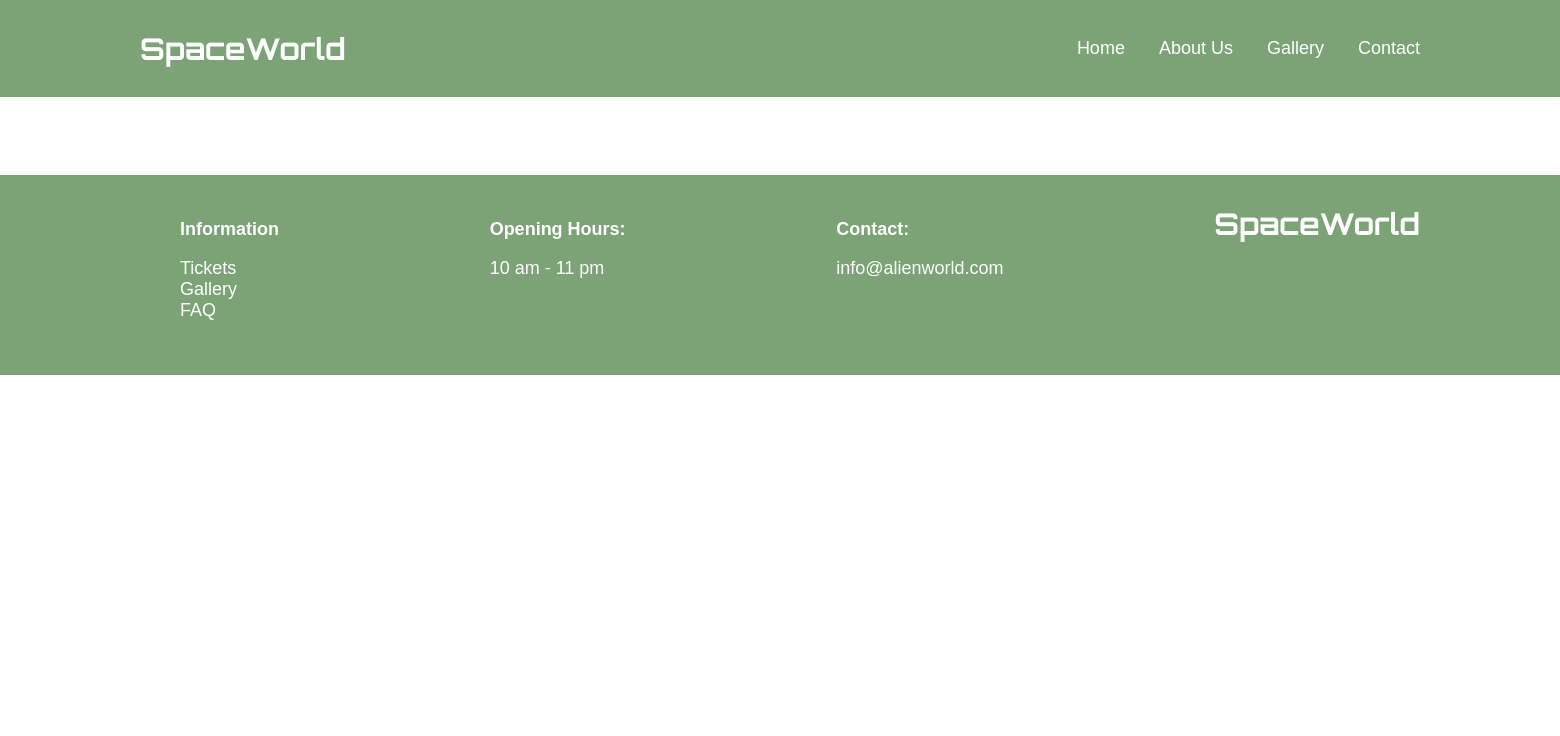
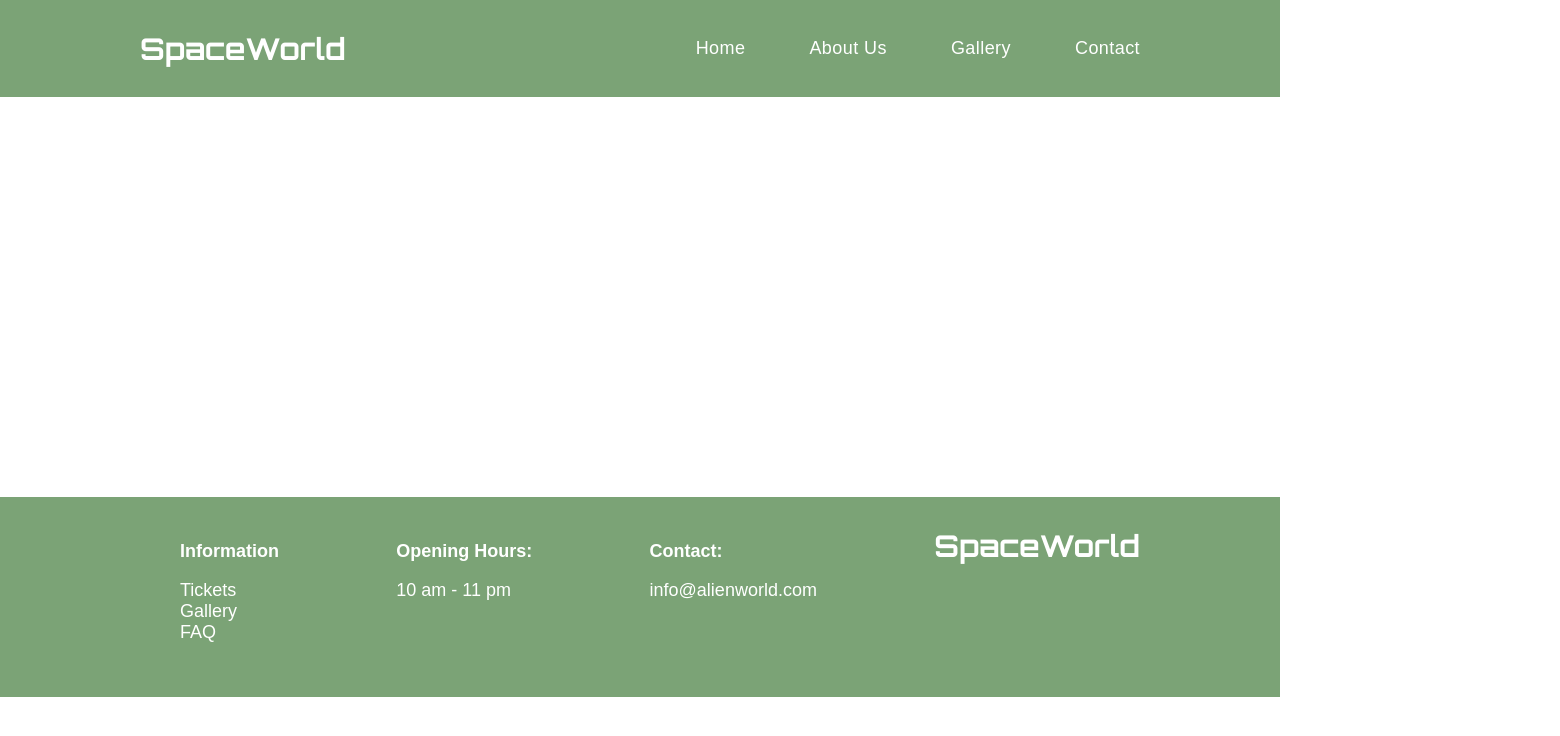
Before and after one commit to ssannejohansson/group, a plain HTML site: page index.html in a window 1280 px wide. Shown: the whole page, 1560 px wide, since content can reach past the window. Drawn offline with Linux system fonts and the light colour scheme.

Commit message:
Updates
Updates

```diff
--- a/index.html
+++ b/index.html
@@ -31,7 +31,8 @@
 
     <main>
 
-        <p> Lorem ipsum dolor sit, amet consectetur adipisicing elit. Perspiciatis enim cumque a itaque! Aliquam accusamus molestiae id necessitatibus, obcaecati quibusdam culpa, ea est quod ducimus dignissimos soluta voluptatem in ex?</p>
+        <div class="own">
+        </div>
 
     </main>
 
--- a/styles/index.css
+++ b/styles/index.css
@@ -1,7 +1,9 @@
 body {
-    margin: auto;
+    margin: 0;
+    box-sizing: border-box;
     background-color: #fff;
     min-height: 100vh;
+    max-width: 100vw;
 }
 
 /* Header with logo and nav */
@@ -10,7 +12,6 @@ header {
     display: flex;
     justify-content: space-between;
     align-items: center;
-    width: 100%;
     min-height: 88px;
     height: 100%;
     padding-left: 140px;
@@ -37,8 +38,9 @@ header {
     font-size: 18px;
     font-family: arial, sans-serif;
     font-style: normal;
+    letter-spacing: 0.43px;;
     line-height: 21px;
-    margin-left: 30px;
+    margin-left: 60px;
 }
 
 .navbar li a {
@@ -62,7 +64,7 @@ header {
     height: 2px;
     bottom: 0;
     left: 0;
-    background-color: #5A5274;
+    background-color: #fff;
     transform-origin: bottom center;
     transition: transform 0.4s ease-out;
 }
@@ -72,22 +74,22 @@ header {
     transform-origin: bottom center;
 }
 
-/*.nav__links li a:hover {
-    color: #5A5274;
-}    /* Have not decided on this, using purple for now */
-/*
 
 
 /* Own content */
+
+.own {
+    width: 500px;
+    height: 400px;
+}
+
 
 
 
 
 /* Footer */
-
 .footer__container {
     background-color: #7ba376;
-    width: 100%;
     min-height: 200px;
     height: 100%;
     display: flex;
@@ -122,6 +124,7 @@ p {
     font-family: arial, sans-serif;
     font-style: normal;
     font-size: 18px;
+    line-height: 21px;
     color: #fff;
 }
 
@@ -133,84 +136,3 @@ p {
     font-size: 30px;
     color: #fff;
 }
-
-/*.footer {
-    margin: auto;
-    display: flex;
-    padding-top: 125px;
-    max-width: 1109px;
-    width: 100%;
-    min-height: 308px;
-    height: 100%;
-    border-top: 1px solid rgba(188, 208, 229, 0.49691325426101685);
-    margin-bottom: 83px;
-}
-
-.footer__list {
-    display: inline-block;
-    margin-left: 125px;
-    margin-right: 82px;
-    margin-top: 33px;
-    column-count: 2;
-    column-gap: 175px;
-
-}
-.footer__list li, .footer__list li a {
-    text-decoration: none;
-    list-style: none;
-    color:#534836;
-    text-align:left;
-    vertical-align:text-top;
-    font-size:16px;
-    font-family:"Poppins", serif;
-    line-height:35px;
-}
-
-.footer__list li a:hover {
-    color: #775298;
-}
-
-.footer__right {
-    margin: auto;
-    display: flex;
-    flex-direction: column;
-    justify-content: baseline;
-    gap: 21px;
-    max-width: 325px;
-    width: 100%;
-    min-height: 199px;
-    height: 100%;
-}
-
-.footer__rectangle {
-    display: flex;
-    background-color:#ffffff;
-    min-height:48px;
-    height: 100%;
-    max-width:325px;
-    width: 100%;
-    border:1px solid #bcd0e5;
-    border-radius: 4px;
-}
-
-.sign-up-now-footer {
-    background-color:#ff9900;
-    color: #fff;
-    min-height:39px;
-    height: 100%;
-    max-width:131px;
-    width: 100%;
-    border-radius:4px;
-    border-style: none;
-    text-align:center;
-    vertical-align:text-top;
-    font-size:16px;
-    font-family:"Poppins", serif;
-    font-style: normal;
-    font-weight: bold;
-    line-height:auto;
-}
-
-.sign-up-now-footer:hover {
-    background-color: #775298;
-    color: #FFF;
```
